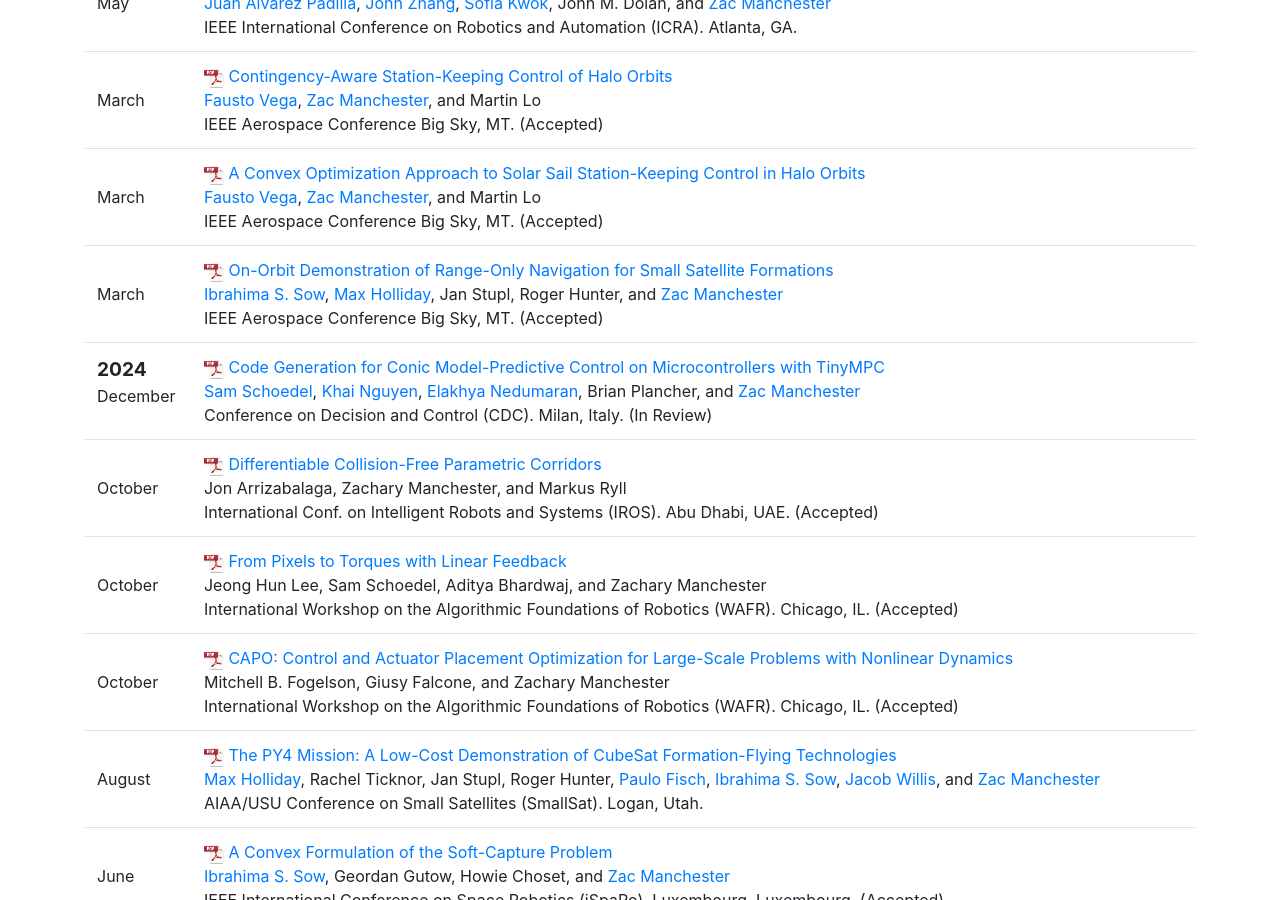
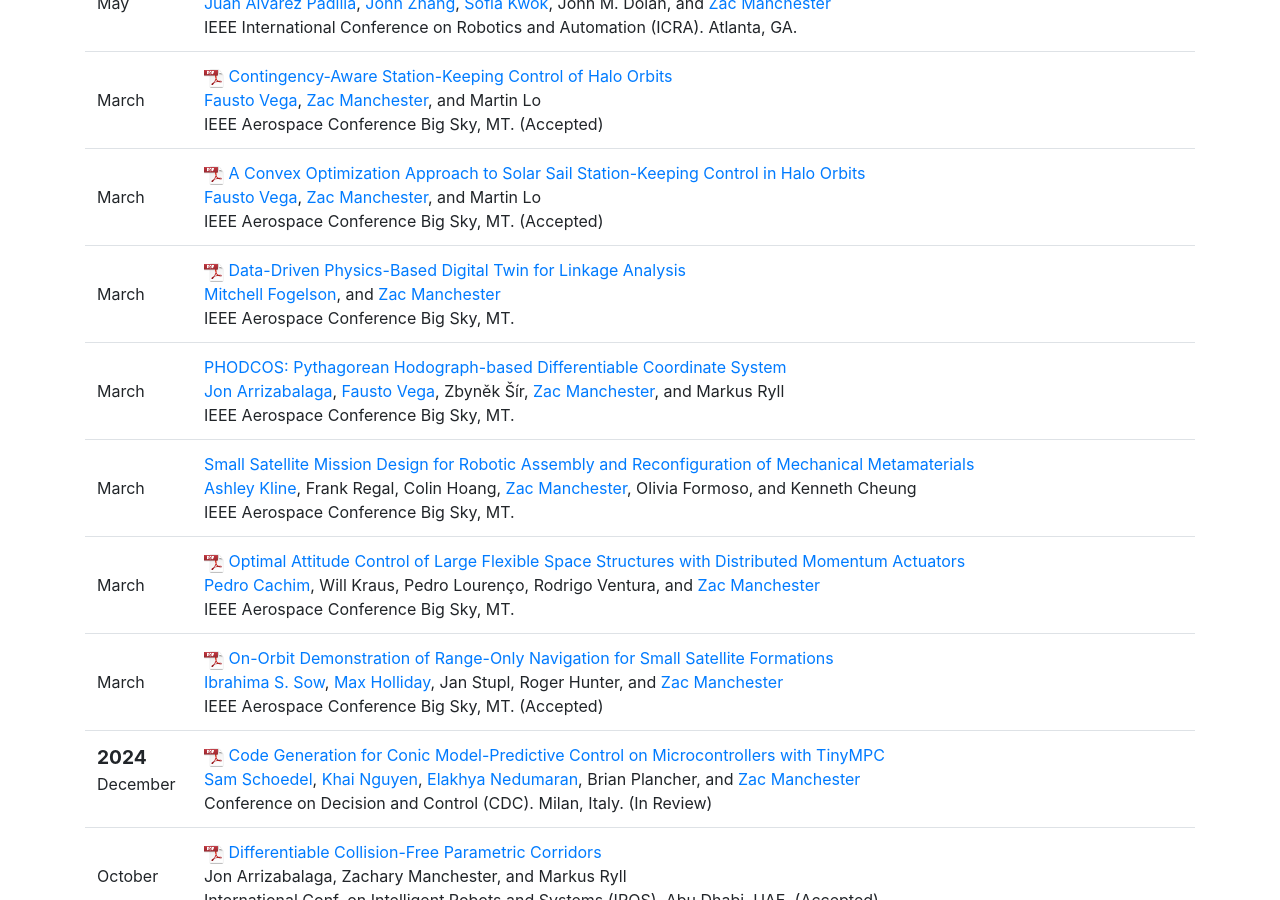
Before and after one commit to RoboticExplorationLab/roboticexplorationlab.github.io, a Jekyll site: the page built from publications.html, in a window 1280 px wide and 900 px high, scrolled down 1273 px. Built offline with Jekyll 4.4.1, drawn with Linux system fonts in a browser that asks for light colours; a script that is not in the unit is left out.

Commit message:
added ieee aero 2025 papers

```diff
--- a/_data/pubs.yml
+++ b/_data/pubs.yml
@@ -49,6 +49,39 @@
   pdf: linear_walking.pdf
   projects: [linear_walking]
   status: Accepted
+
+- title: "Optimal Attitude Control of Large Flexible Space Structures with Distributed Momentum Actuators"
+  authors: [pedro2, Will Kraus, Pedro Lourenço, Rodrigo Ventura, zac]
+  publisher: IEEE Aerospace Conference
+  pub-type: conference
+  date: 2025-03-11
+  venue: Big Sky, MT
+  pdf: IEEE_Aero_FullSim.pdf
+
+- title: "Small Satellite Mission Design for Robotic Assembly and Reconfiguration of Mechanical Metamaterials"
+  authors: [ashley, Frank Regal, Colin Hoang, zac, Olivia Formoso, Kenneth Cheung]
+  publisher: IEEE Aerospace Conference
+  pub-type: conference
+  date: 2025-03-11
+  venue: Big Sky, MT
+  pdf: https://ieeexplore.ieee.org/document/11068443
+
+- title: "PHODCOS: Pythagorean Hodograph-based Differentiable Coordinate System"
+  authors: [jon_arrizabalaga, fausto, Zbyněk Šír, zac, Markus Ryll]
+  publisher: IEEE Aerospace Conference
+  pub-type: conference
+  date: 2025-03-11
+  venue: Big Sky, MT
+  pdf: https://ieeexplore.ieee.org/document/11068489
+
+- title: "Data-Driven Physics-Based Digital Twin for Linkage Analysis"
+  authors: [mitch, zac]
+  publisher: IEEE Aerospace Conference
+  pub-type: conference
+  date: 2025-03-11
+  venue: Big Sky, MT
+  pdf: Data_Driven_Physics_Based_Digital_Twin_for_Linkage_Analysis.pdf
+  projects: [herds]
 
 - title: "A Convex Optimization Approach to Solar Sail Station-Keeping Control in Halo Orbits"
   authors: [fausto, zac, Martin Lo]
```
Also changed, not shown: 2 other files.
